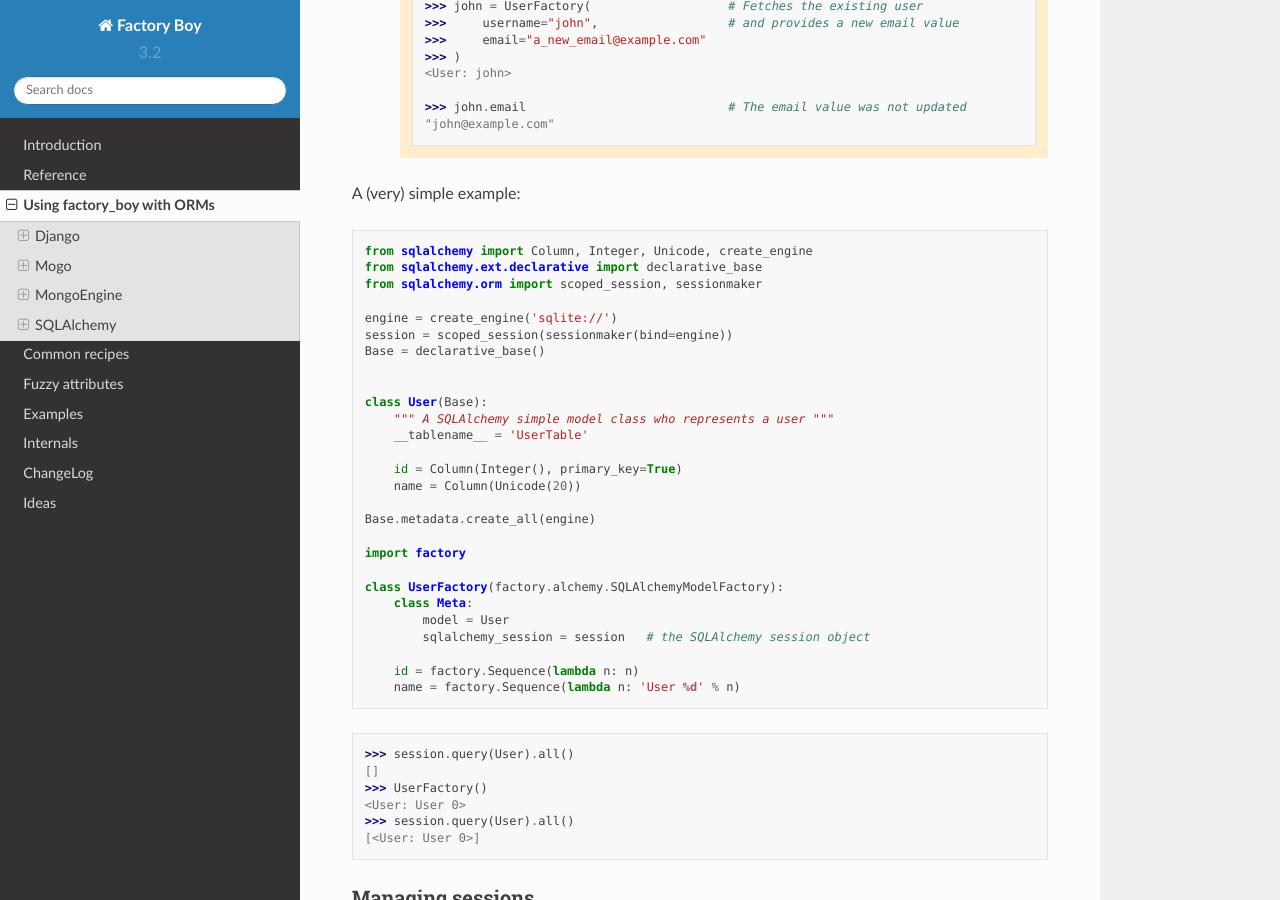
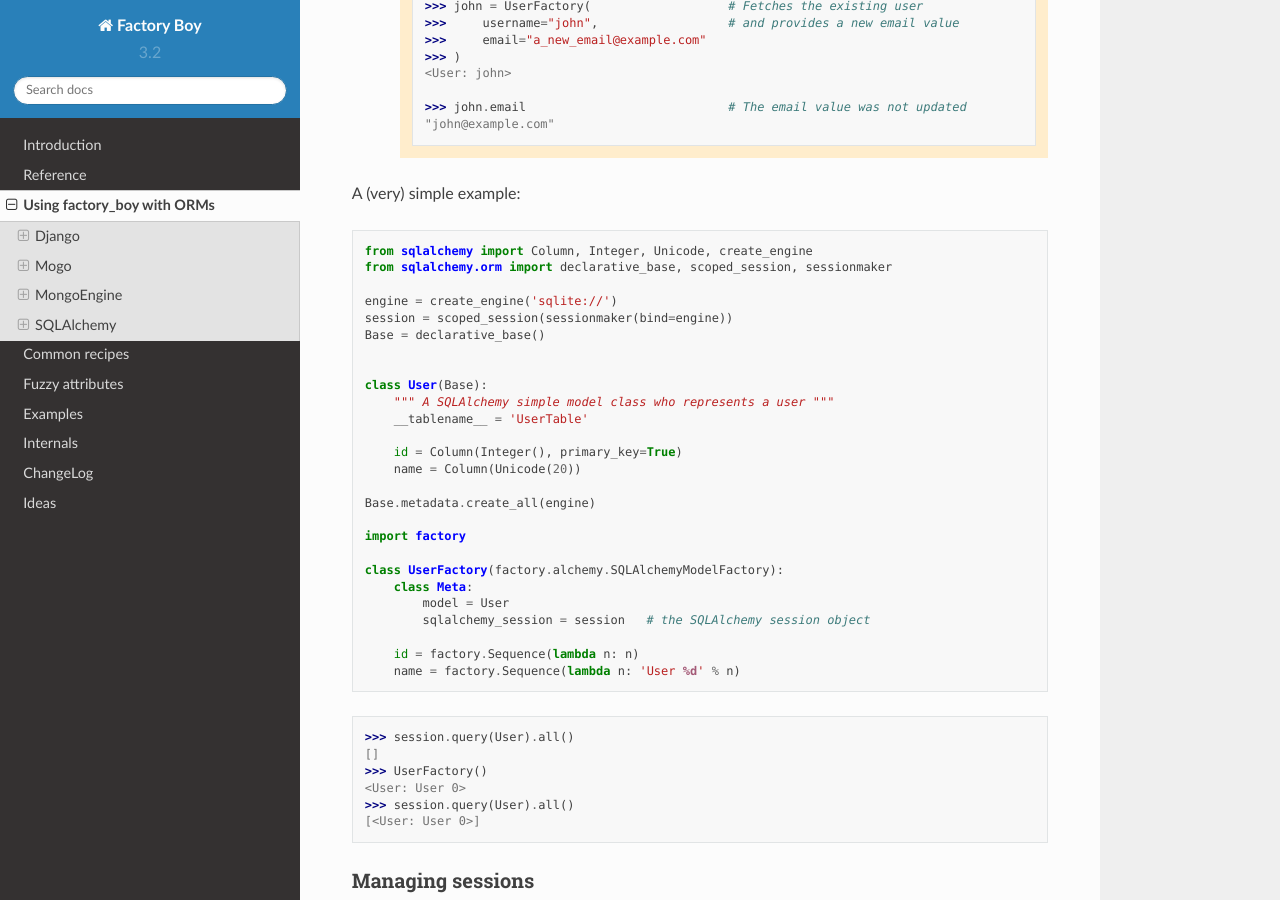
Before and after one commit to FactoryBoy/factory_boy, a Sphinx documentation site: the page built from docs/orms.rst, in a window 1280 px wide and 900 px high, scrolled down 8118 px. Built offline with Sphinx 7.4.7 and the Read the Docs theme 2.0.0, drawn with Linux system fonts in a browser that asks for light colours.

Commit message:
Fix SQLAlchemy warning declarative_base import path
sqlalchemy.exc.MovedIn20Warning: The ``declarative_base()`` function is
now available as sqlalchemy.orm.declarative_base().
(deprecated since: 2.0)
(Background on SQLAlchemy 2.0 at: https://sqlalche.me/e/b8d9)

```diff
--- a/docs/orms.rst
+++ b/docs/orms.rst
@@ -463,8 +463,7 @@
 .. code-block:: python
 
     from sqlalchemy import Column, Integer, Unicode, create_engine
-    from sqlalchemy.ext.declarative import declarative_base
-    from sqlalchemy.orm import scoped_session, sessionmaker
+    from sqlalchemy.orm import declarative_base, scoped_session, sessionmaker
 
     engine = create_engine('sqlite://')
     session = scoped_session(sessionmaker(bind=engine))
```
Also changed, not shown: 1 other file.
